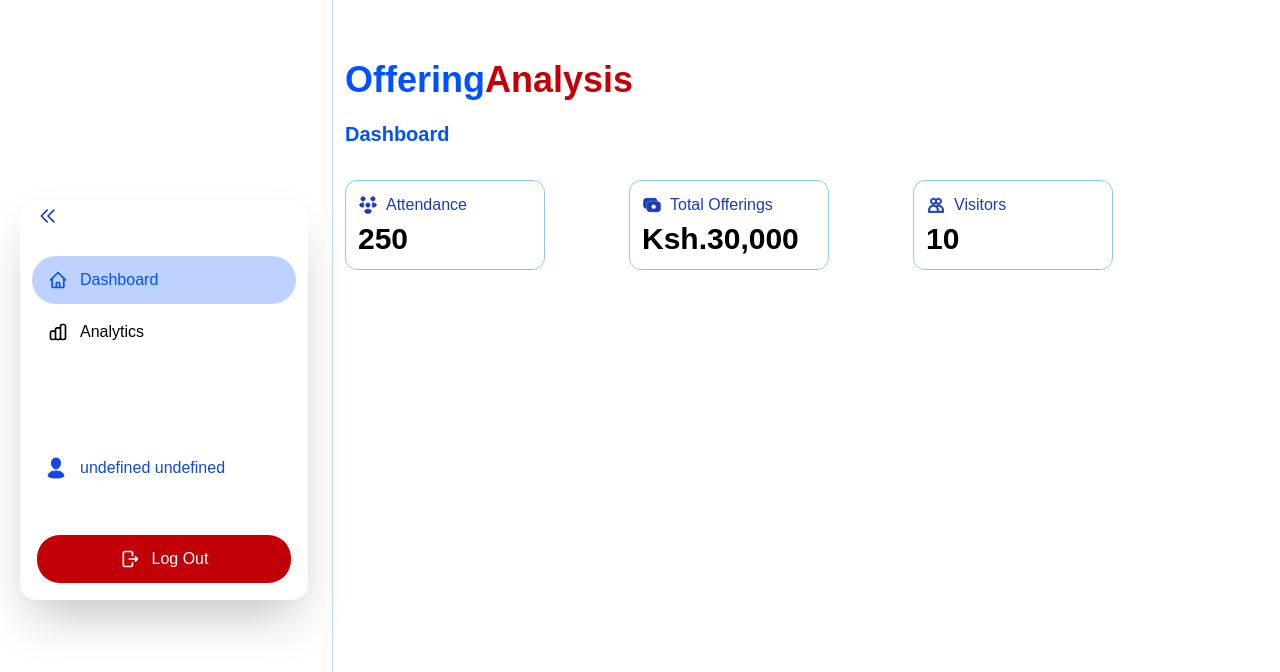
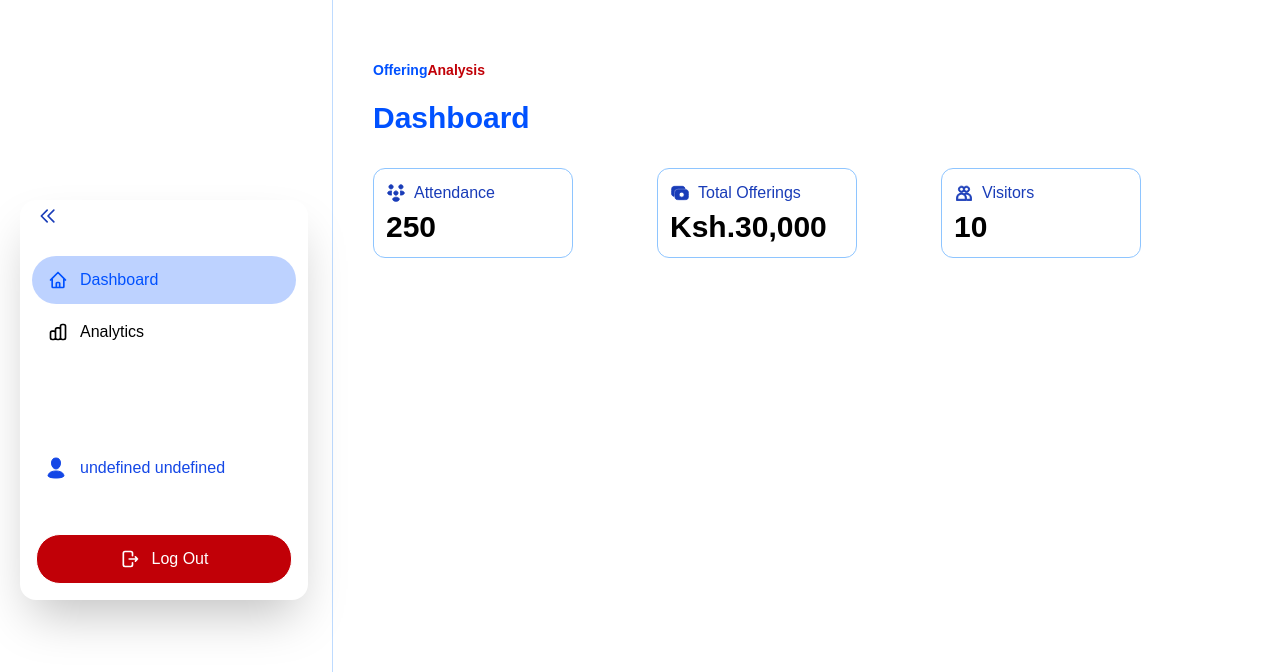
Before and after one commit to SamGombs20/OfferingAnalysisWeb, a Next.js app: page /dashboard in a window 1280 px wide. Shown: the top 672 px of the page. Built offline with nearby package versions, Linux system fonts and the light colour scheme.

Commit message:
Update:User dashboard design

```diff
--- a/app/dashboard/layout.tsx
+++ b/app/dashboard/layout.tsx
@@ -5,8 +5,8 @@ const DashboardLayout = ({ children }: { children: ReactNode }) => {
   return (
     <div className="flex min-h-screen">
       <Sidebar />
-      <main className={`lg:ml-1 transition-all duration-300 ease-in-out border-l border-blue-200 px-3 pt-15`}>
-        <div className="flex font-bold text-4xl ">
+      <main className={`lg:ml-1 lg:pl-10 transition-all duration-300 ease-in-out border-l border-blue-200 px-3 pt-15`}>
+        <div className="flex font-bold text-sm ">
                 <p className="blue-txt">Offering</p>
                 <p className="red-txt">Analysis</p>
             </div>
--- a/app/dashboard/page.tsx
+++ b/app/dashboard/page.tsx
@@ -70,7 +70,7 @@ const DashboardPage = () => {
   return (
     <div className="mt-5">
       <div>
-        <p className="text-xl font-bold blue-txt">Dashboard</p>
+        <p className="text-3xl font-bold blue-txt">Dashboard</p>
         <div className="flex gap-3 flex-wrap justify-evenly lg:w-3xl lg:justify-between mt-8">
             {cardData.map((item, index) => (
           <div key={index} className="flex min-w-50 border border-blue-300 rounded-xl p-3 flex-col">
```
